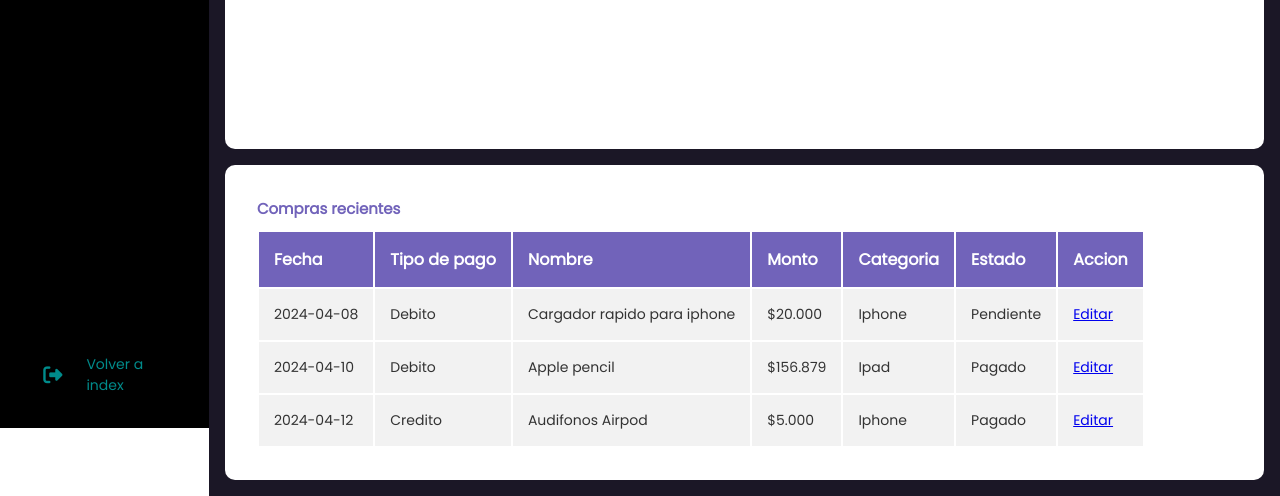
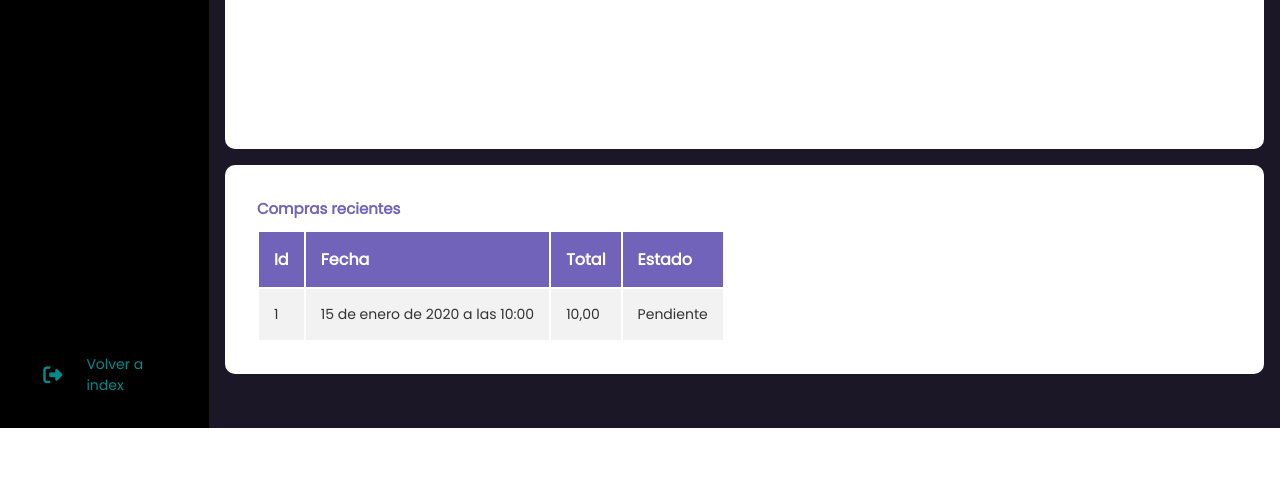
Before and after one commit to samueleliazar/sitio, a Django app: page /dashboard/ in a window 1280 px wide. Shown: the part 372-868 px from the top of the page. After the commit the page ends 800 px from the top, so only its background shows below. Run offline with Django 5.2, Linux system fonts and the light colour scheme; a user stored in the database is signed in; tables that the repository leaves empty hold one stand-in row (values such as "Sample post").

Commit message:
todo funcional

```diff
--- a/aplicacion/models.py
+++ b/aplicacion/models.py
@@ -1,4 +1,5 @@
 from django.db import models
+from django.contrib.auth.models import User
 # Create your models here.
 
 class Producto (models.Model):
@@ -9,3 +10,29 @@ class Producto (models.Model):
 
     def __str__(self):
         return f"NOMBRE: {self.nombre}"
+
+class Pedido(models.Model):
+    ESTADOS_PEDIDO = [
+        ('Pendiente', 'Pendiente'),
+        ('En proceso', 'En proceso'),
+        ('Enviado', 'Enviado'),
+        ('Entregado', 'Entregado'),
+        ('Cancelado', 'Cancelado'),
+    ]
+
+    user = models.ForeignKey(User, on_delete=models.CASCADE)
+    fecha = models.DateTimeField(auto_now_add=True)
+    total = models.DecimalField(max_digits=10, decimal_places=2)
+    estado = models.CharField(max_length=20, choices=ESTADOS_PEDIDO, default='Pendiente')
+
+    def __str__(self):
+        return f'Pedido {self.id} de {self.user.username}'
+
+class PedidoProducto(models.Model):
+    pedido = models.ForeignKey(Pedido, on_delete=models.CASCADE)
+    producto = models.ForeignKey(Producto, on_delete=models.CASCADE)
+    cantidad = models.IntegerField()
+    precio = models.IntegerField()
+
+    def __str__(self):
+        return f"{self.cantidad} de {self.producto.nombre}"
--- a/aplicacion/templates/aplicacion/carrito.html
+++ b/aplicacion/templates/aplicacion/carrito.html
@@ -45,7 +45,7 @@
             <a href="{% url 'CLS' %}" class="btn btn-danger">Limpiar</a>
         </div>
         <div class="col-6">
-            <a href="#" class="btn btn-success">Guardar</a>
+            <a href="{% url 'realizar_compra' %}" class="btn btn-success">Comprar</a>
         </div>
     </div>
 </div>
--- a/aplicacion/templates/aplicacion/dashboard.html
+++ b/aplicacion/templates/aplicacion/dashboard.html
@@ -125,57 +125,25 @@
                 <table>
                     <thead>
                         <tr>
+                            <th>Id</th>
                             <th>Fecha</th>
-                            <th>Tipo de pago</th>
-                            <th>Nombre</th>
-                            <th>Monto</th>
-                            <th>Categoria</th>
+                            <th>Total</th>
                             <th>Estado</th>
-                            <th>Accion</th>
+
 
                         </tr>
                     </thead>
                     <tbody>
+                        {% for compra in compras_recientes %}
                         <tr>
-                            <td>
-                                2024-04-08
-                            </td>
-                            <td>Debito</td>
-                            <td>Cargador rapido para iphone</td>
-                            <td>$20.000</td>
-                            <td>Iphone</td>
-                            <td>Pendiente</td>
-                            <td><a href={% url "editarcompra" %}>Editar</a></td>
+                            <td>{{ compra.id }}</td>
+                            <td>{{ compra.fecha }}</td>
+                            <td>{{ compra.total }}</td>
+                            <td>{{ compra.estado }}</td>
+
 
                         </tr>
-
-                    </tbody>
-                    <tbody>
-                        <tr>
-                            <td>
-                                2024-04-10
-                            </td>
-                            <td>Debito</td>
-                            <td>Apple pencil</td>
-                            <td>$156.879</td>
-                            <td>Ipad</td>
-                            <td>Pagado</td>
-                            <td><a href={% url "editarcompra" %}>Editar</a></td>
-                        </tr>
-
-                    </tbody>
-                    <tbody>
-                        <tr>
-                            <td>
-                                2024-04-12
-                            </td>
-                            <td>Credito</td>
-                            <td>Audifonos Airpod</td>
-                            <td>$5.000</td>
-                            <td>Iphone</td>
-                            <td>Pagado</td>
-                            <td><a href={% url "editarcompra" %}>Editar</a></td>
-                        </tr>
+                        {% endfor %}
                     </tbody>
                 </table>
 
--- a/aplicacion/templates/aplicacion/index.html
+++ b/aplicacion/templates/aplicacion/index.html
@@ -22,7 +22,7 @@
                 <ul>
                     <li><a href={% url "index" %}>Inicio</a></li>
                     <li><a href={% url "productos" %}>Productos</a></li>
-                    <li><a href={% url "pedidos" %}>Pedidos</a></li>
+                    <li><a href={% url "lista_pedidos" %}>Mis compras</a></li>
                     <li><a href={% url "login" %}><img src={% static "../static/images/klipartz.com.png"%} alt=""></a></li>
                     {% if user.is_authenticated %}
                     <form action="{% url 'logout' %}" method="post">
--- a/aplicacion/urls.py
+++ b/aplicacion/urls.py
@@ -4,7 +4,7 @@ from django.conf.urls.static import static
 
 
 from sitio import settings
-from .views import index, productos, contacto, comprar, pedidos, olvidocon, usuariosnuevos, dashboard, editarcompra, usuarios, editarcliente, estadisticas, nuevosproductos, catalogo, editprod, eliminarprod, elimcliente, agregar_producto, eliminar_producto, restar_producto, limpiar_carrito
+from .views import index, productos, contacto, comprar, pedidos, olvidocon, usuariosnuevos, dashboard, editarcompra, usuarios, editarcliente, estadisticas, nuevosproductos, catalogo, editprod, eliminarprod, elimcliente, agregar_producto, eliminar_producto, restar_producto, limpiar_carrito, realizar_compra, detalle_pedido, lista_pedidos
 
 urlpatterns = [
     path('',index,name='index'),
@@ -29,7 +29,9 @@ urlpatterns = [
     path('eliminar/<int:producto_id>/', eliminar_producto, name="del"),
     path('restar/<int:producto_id>/', restar_producto, name="sub"),
     path('limpiar/', limpiar_carrito, name="CLS"),
-
+    path('realizar_compra/', realizar_compra, name="realizar_compra"),
+    path('detalle_pedido/<int:pedido_id>/', detalle_pedido, name='detalle_pedido'),
+    path('mis_pedidos/', lista_pedidos, name='lista_pedidos'),
 
 
 ]
--- a/aplicacion/views.py
+++ b/aplicacion/views.py
@@ -1,6 +1,6 @@
 from django.shortcuts import render
 from .Carrito import Carrito
-from .models import Producto
+from .models import Producto, Pedido
 from .forms import ProductoForm, UpdateProductoForm, CustomUserCreationForm, CustomUserChangeForm
 from django.contrib import messages
 from os import path, remove
@@ -9,6 +9,7 @@ from django.shortcuts import get_object_or_404, redirect
 from django.contrib.auth import login
 from django.contrib.auth import authenticate, login
 from django.contrib.auth.models import User
+from django.contrib.auth.decorators import login_required
 
 # Create your views here.
 def index(request):
@@ -58,7 +59,12 @@ def usuariosnuevos(request):
     return render(request,'registration/usuariosnuevos.html', data)
 
 def dashboard(request):
-    return render(request,'aplicacion/dashboard.html')
+    compras_recientes = Pedido.objects.all()
+
+    context = {
+        'compras_recientes': compras_recientes,
+    }
+    return render(request,'aplicacion/dashboard.html', context)
 
 def editarcompra(request):
     return render(request,'aplicacion/editarcompra.html')
@@ -149,6 +155,7 @@ def eliminarprod(request, id):
 
     return render(request, 'aplicacion/eliminarprod.html',datos)
 
+
 def agregar_producto(request, producto_id):
     carrito = Carrito(request)
     producto = get_object_or_404(Producto, id=producto_id)
@@ -167,7 +174,35 @@ def restar_producto(request, producto_id):
     carrito.restar(producto)
     return redirect(to="productos")
 
+
 def limpiar_carrito(request):
     carrito = Carrito(request)
     carrito.limpiar()
     return redirect(to="productos")
+
+def realizar_compra(request):
+    carrito = Carrito(request)
+    pedido = carrito.procesar_compra(request.user)
+    if pedido:
+        messages.success(request, 'Compra realizada exitosamente')
+        return redirect('detalle_pedido', pedido_id=pedido.id)
+    else:
+        messages.error(request, 'No hay productos en el carrito')
+    return redirect(to="productos")
+
+def detalle_pedido(request, pedido_id):
+    pedido = get_object_or_404(Pedido, id=pedido_id, user=request.user)
+    items = pedido.pedidoproducto_set.all()
+    detalles = []
+    for item in items:
+        detalles.append({
+            'producto': item.producto,
+            'cantidad': item.cantidad,
+            'precio': item.precio,
+            'total': item.cantidad * item.precio
+        })
+    return render(request, 'aplicacion/detalle_pedido.html', {'pedido': pedido, 'detalles': detalles})
+
+def lista_pedidos(request):
+    pedidos = Pedido.objects.filter(user=request.user)
+    return render(request, 'aplicacion/lista_pedidos.html', {'pedidos': pedidos})
```
Also changed, not shown: aplicacion/Carrito.py (+23 -0 lines), aplicacion/templates/aplicacion/detalle_pedido.html (added, +28 -0 lines), aplicacion/templates/aplicacion/lista_pedidos.html (added, +20 -0 lines), aplicacion/migrations/0011_pedido_pedidoproducto_pedido_productos.py (added), aplicacion/migrations/0012_remove_pedido_productos_pedido_estado_and_more.py (added).
